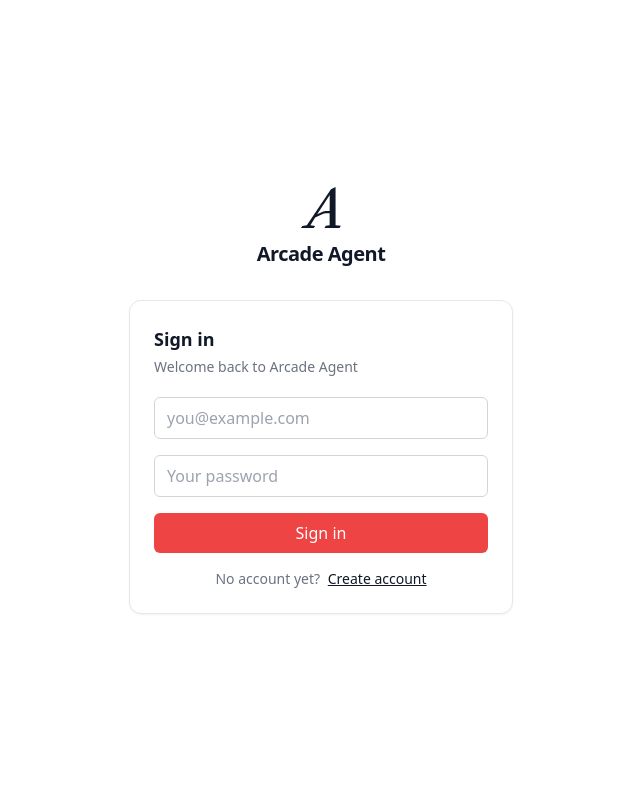
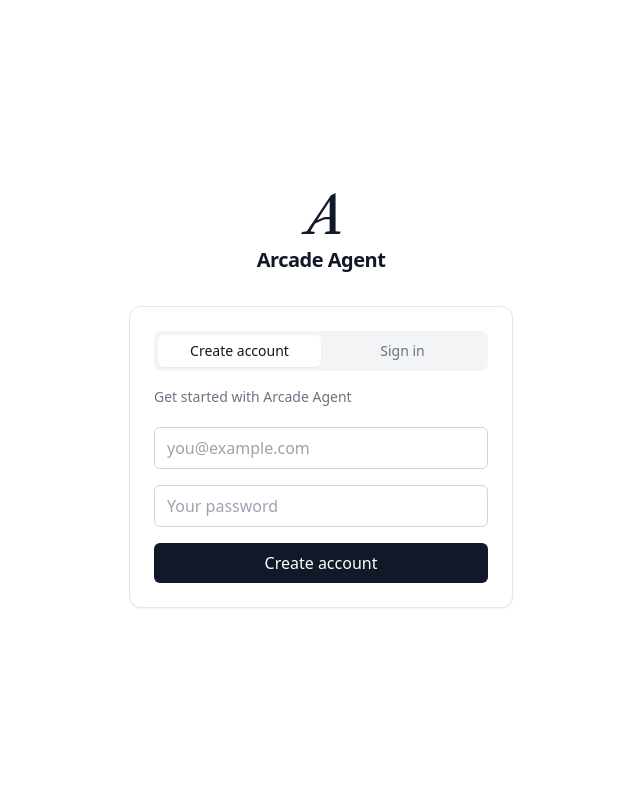
Before and after one commit to ArcadeAI/create-arcade-agent, a Python web app: template templates/langchain/app/templates/login.html in a window 1280 px wide. Shown: the whole page, without its empty margins (319-959 px from the left). Run offline with Jinja, Linux system fonts and the light colour scheme; the template is opened without the code that fills it, so the values that code supplies are empty; some libraries are stand-ins or nearby versions.

Commit message:
Fix Python template login page: neutral colors, tab switcher, default to register
Replace red accent colors with neutral gray/dark palette matching the Next.js
design. Add a pill tab switcher (Create account / Sign in) replacing the old
bottom toggle link, and default to the register mode on first load.

Co-Authored-By: Claude Sonnet 4.6 <noreply@anthropic.com>

```diff
--- a/templates/langchain/app/templates/login.html
+++ b/templates/langchain/app/templates/login.html
@@ -1,5 +1,5 @@
 {% extends "base.html" %} {% block title %}Login - Arcade Agent{% endblock %} {% block content %}
-<div class="min-h-screen flex items-center justify-center">
+<div class="min-h-screen flex items-center justify-center px-4">
   <div class="w-full max-w-sm">
     <div class="flex flex-col items-center gap-3 mb-8">
       <svg width="40" height="41" viewBox="0 0 309 315" fill="currentColor" aria-hidden="true">
@@ -13,9 +13,28 @@
     <div
       class="bg-white dark:bg-gray-900 border border-gray-200 dark:border-gray-800 rounded-xl p-6 shadow-sm"
     >
-      <h1 class="text-lg font-semibold mb-1" id="form-title">Sign in</h1>
+      <!-- Tab switcher -->
+      <div class="mb-4 flex rounded-lg bg-gray-100 dark:bg-gray-800 p-1">
+        <button
+          type="button"
+          id="tab-register"
+          onclick="setMode(true)"
+          class="flex-1 rounded-md px-3 py-1.5 text-sm font-medium transition-colors bg-white dark:bg-gray-700 text-gray-900 dark:text-gray-100 shadow-sm"
+        >
+          Create account
+        </button>
+        <button
+          type="button"
+          id="tab-signin"
+          onclick="setMode(false)"
+          class="flex-1 rounded-md px-3 py-1.5 text-sm font-medium transition-colors text-gray-500 dark:text-gray-400 hover:text-gray-900 dark:hover:text-gray-100"
+        >
+          Sign in
+        </button>
+      </div>
+
       <p class="text-sm text-gray-500 dark:text-gray-400 mb-5" id="form-subtitle">
-        Welcome back to Arcade Agent
+        Get started with Arcade Agent
       </p>
 
       <form id="auth-form" class="space-y-4">
@@ -24,14 +43,14 @@
           id="email"
           placeholder="you@example.com"
           required
-          class="w-full px-3 py-2 border border-gray-300 dark:border-gray-700 rounded-md bg-white dark:bg-gray-800 text-gray-900 dark:text-gray-100 placeholder-gray-400 dark:placeholder-gray-500 focus:outline-none focus:ring-2 focus:ring-red-500"
+          class="w-full px-3 py-2 border border-gray-300 dark:border-gray-700 rounded-md bg-white dark:bg-gray-800 text-gray-900 dark:text-gray-100 placeholder-gray-400 dark:placeholder-gray-500 focus:outline-none focus:ring-2 focus:ring-gray-900 dark:focus:ring-gray-300"
         />
         <input
           type="password"
           id="password"
           placeholder="Your password"
           required
-          class="w-full px-3 py-2 border border-gray-300 dark:border-gray-700 rounded-md bg-white dark:bg-gray-800 text-gray-900 dark:text-gray-100 placeholder-gray-400 dark:placeholder-gray-500 focus:outline-none focus:ring-2 focus:ring-red-500"
+          class="w-full px-3 py-2 border border-gray-300 dark:border-gray-700 rounded-md bg-white dark:bg-gray-800 text-gray-900 dark:text-gray-100 placeholder-gray-400 dark:placeholder-gray-500 focus:outline-none focus:ring-2 focus:ring-gray-900 dark:focus:ring-gray-300"
         />
 
         <p id="error-msg" class="text-sm text-red-600 dark:text-red-400 hidden"></p>
@@ -39,46 +58,49 @@
         <button
           type="submit"
           id="submit-btn"
-          class="w-full py-2 bg-red-500 text-white rounded-md hover:bg-red-600 disabled:bg-gray-400 transition-colors"
+          class="w-full py-2 bg-gray-900 hover:bg-gray-700 dark:bg-white dark:hover:bg-gray-200 text-white dark:text-gray-900 font-medium rounded-md disabled:opacity-50 transition-colors"
         >
-          Sign in
+          Create account
         </button>
       </form>
-
-      <p class="text-sm text-center mt-4 text-gray-500 dark:text-gray-400">
-        <span id="toggle-text">No account yet?</span>
-        <button id="toggle-mode" class="underline text-gray-900 dark:text-gray-100 ml-1">
-          Create account
-        </button>
-      </p>
     </div>
   </div>
 </div>
 {% endblock %} {% block scripts %}
 <script>
-  let isRegister = false;
-  const form = document.getElementById("auth-form");
-  const submitBtn = document.getElementById("submit-btn");
-  const toggleBtn = document.getElementById("toggle-mode");
-  const toggleText = document.getElementById("toggle-text");
-  const formTitle = document.getElementById("form-title");
-  const formSubtitle = document.getElementById("form-subtitle");
-  const errorMsg = document.getElementById("error-msg");
+  let isRegister = true;
 
-  toggleBtn.addEventListener("click", () => {
-    isRegister = !isRegister;
-    formTitle.textContent = isRegister ? "Create account" : "Sign in";
-    formSubtitle.textContent = isRegister
+  function setMode(register) {
+    isRegister = register;
+
+    // Update subtitle
+    document.getElementById("form-subtitle").textContent = register
       ? "Get started with Arcade Agent"
       : "Welcome back to Arcade Agent";
-    submitBtn.textContent = isRegister ? "Create account" : "Sign in";
-    toggleText.textContent = isRegister ? "Already have an account?" : "No account yet?";
-    toggleBtn.textContent = isRegister ? "Sign in" : "Create account";
-    errorMsg.classList.add("hidden");
-  });
 
-  form.addEventListener("submit", async (e) => {
+    // Update submit button
+    document.getElementById("submit-btn").textContent = register ? "Create account" : "Sign in";
+
+    // Update tab appearance
+    const activeClasses =
+      "bg-white dark:bg-gray-700 text-gray-900 dark:text-gray-100 shadow-sm";
+    const inactiveClasses =
+      "text-gray-500 dark:text-gray-400 hover:text-gray-900 dark:hover:text-gray-100";
+
+    const tabRegister = document.getElementById("tab-register");
+    const tabSignin = document.getElementById("tab-signin");
+
+    tabRegister.className = `flex-1 rounded-md px-3 py-1.5 text-sm font-medium transition-colors ${register ? activeClasses : inactiveClasses}`;
+    tabSignin.className = `flex-1 rounded-md px-3 py-1.5 text-sm font-medium transition-colors ${!register ? activeClasses : inactiveClasses}`;
+
+    document.getElementById("error-msg").classList.add("hidden");
+    document.getElementById("auth-form").reset();
+  }
+
+  document.getElementById("auth-form").addEventListener("submit", async (e) => {
     e.preventDefault();
+    const errorMsg = document.getElementById("error-msg");
+    const submitBtn = document.getElementById("submit-btn");
     errorMsg.classList.add("hidden");
     submitBtn.disabled = true;
     submitBtn.textContent = "Loading...";
```
